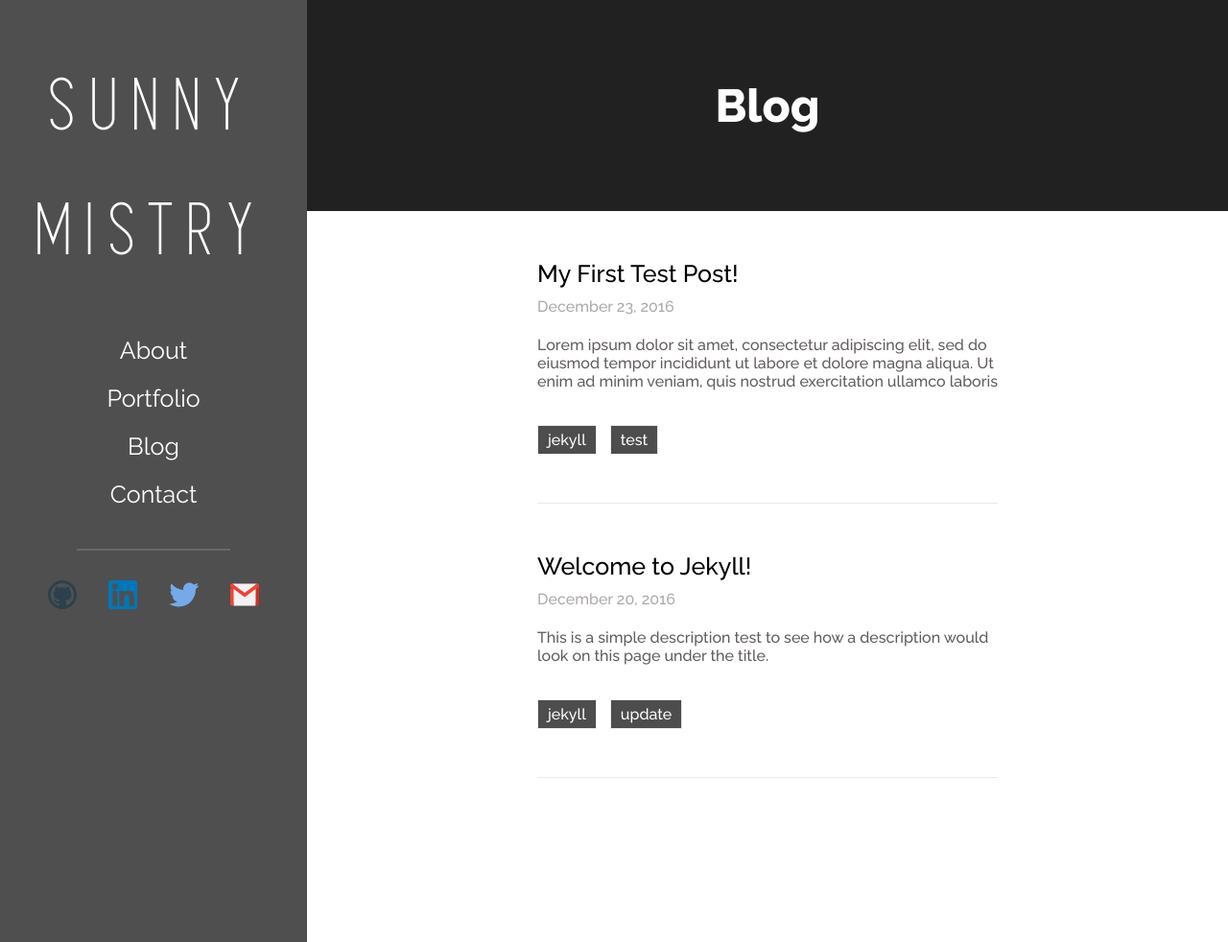
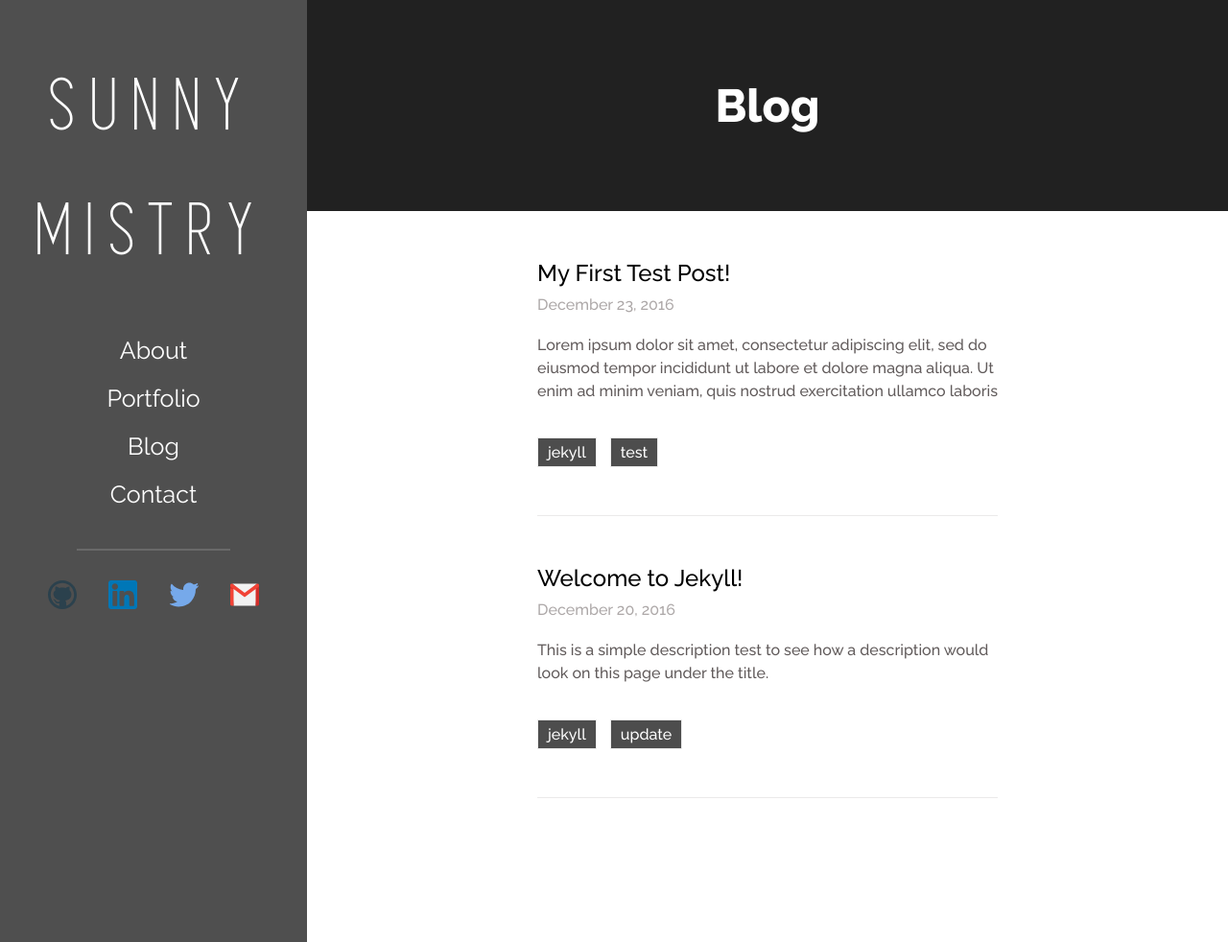
Before and after one commit to sunnymis/sunnymistry.dev, a Jekyll site: the page built from _pages/blog.html, in a window 1280 px wide and 982 px high. Shown: the whole window at 96% size. Built offline with Jekyll 4.4.1, drawn with Linux system fonts in a browser that asks for light colours.

Commit message:
Misc font size, color style changes

```diff
--- a/_sass/_colors.scss
+++ b/_sass/_colors.scss
@@ -20,3 +20,8 @@
 
 $date-gray: #ada8a8;
 $blog-light-black: #615b5b;
+
+$timeline-circle-color: #fff;
+$timeline-circle-border-color: #000;
+
+$angular: #1976d2;
--- a/_sass/about.scss
+++ b/_sass/about.scss
@@ -125,9 +125,9 @@
                     display: block;
                     width: 30px;
                     height: 30px;
-                    background: $white;
+                    background: $timeline-circle-color;
                     border-radius: 50%;
-                    border: 3px solid $black;
+                    border: 3px solid $timeline-circle-border-color;
                     z-index: 10;
                 }
 
--- a/_sass/blog.scss
+++ b/_sass/blog.scss
@@ -35,7 +35,7 @@
       border-bottom: 1px solid #ebeaea;
 
       .blog-post-title {
-        font-size: 25px;
+        font-size: 1.5rem;
         font-weight: 500;
         a {
           color: $black;
@@ -51,6 +51,7 @@
         position: relative;
         top: -10px;
         color: $blog-light-black;
+        line-height: 1.5;
       }
       .blog-post-category {
         display: inline-block;
--- a/_sass/landing.scss
+++ b/_sass/landing.scss
@@ -6,7 +6,6 @@
         height: 450px;
         background: $gradient-gray;
         background: linear-gradient(to left, $gradient-gray , $primary-color);
-
         /* Extra Small Devices, Phones */
         @media only screen and (max-width : 480px) {
             margin-top: 40px;
--- a/_sass/portfolio.scss
+++ b/_sass/portfolio.scss
@@ -57,13 +57,15 @@
                         color: $black;
                     }
                     h2 {
+                        font-size: 1.5rem;
+                        font-weight: 500;
                         box-sizing: border-box;
                     }
                     &.right {
                         float: right;
                     }
                     p {
-                        font-size: 1.3rem;
+                        font-size: 1rem;
                         margin-top: 0;
                         line-height: 1.8em;
                         /* Large Devices, Wide Screens */
```
